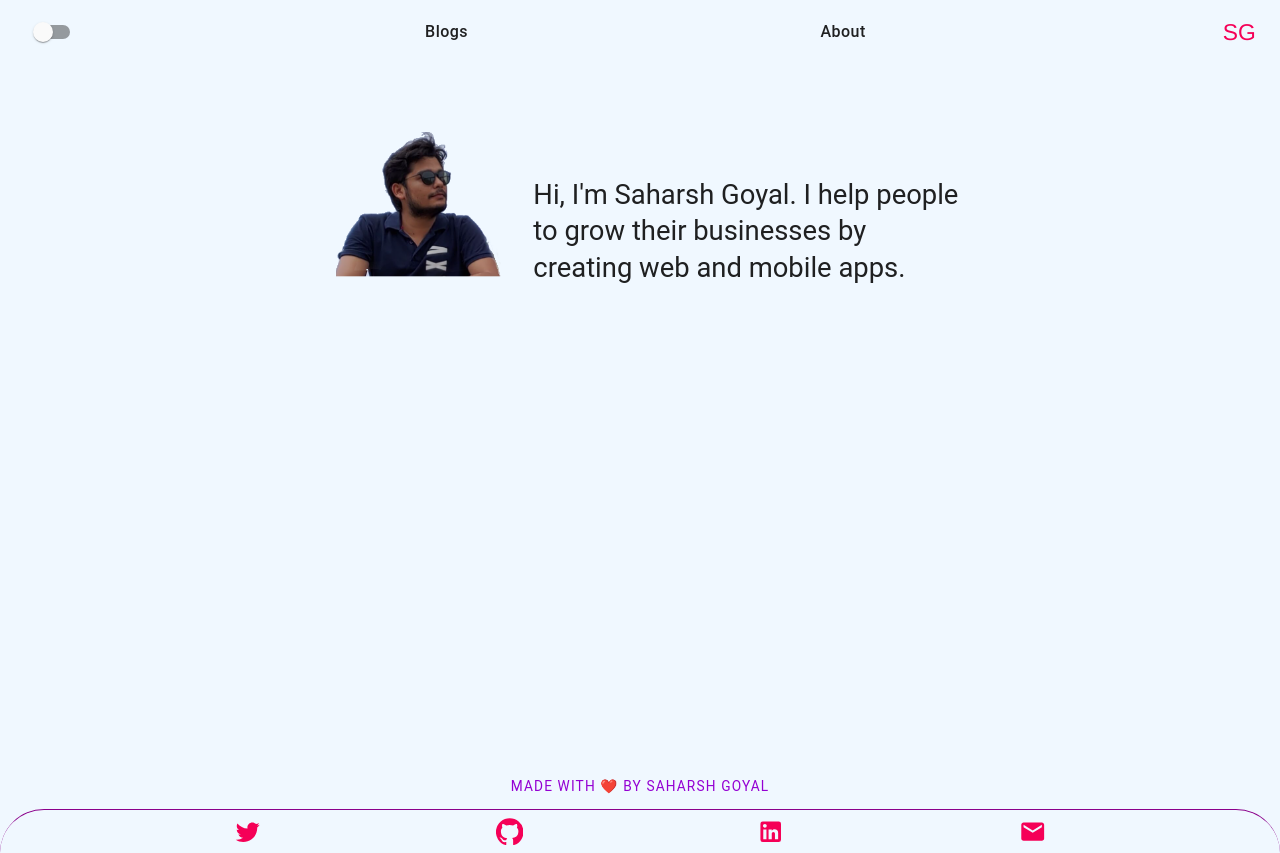
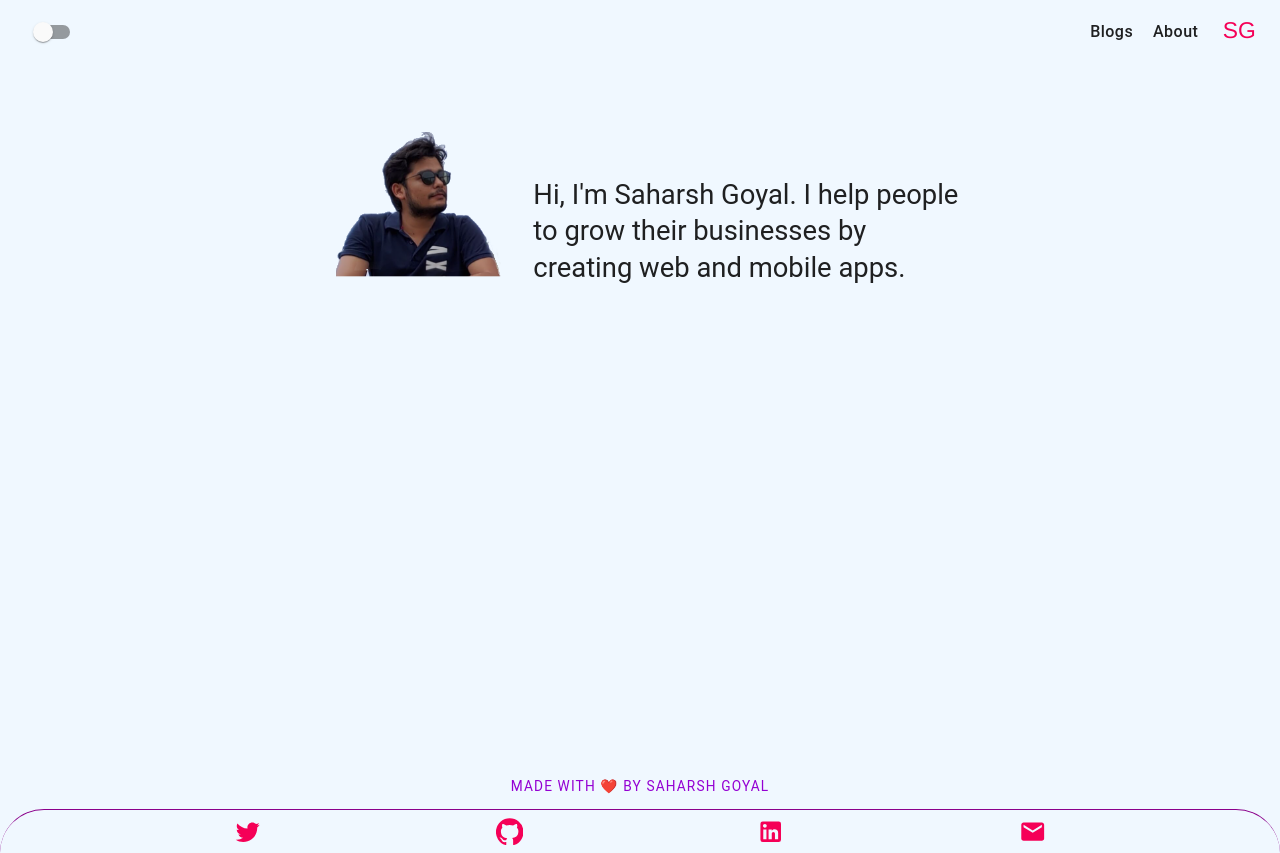
Before and after one commit to saharshg/portfolio, a React (Create React App) app: page / in a window 1280 px wide. Built offline with nearby package versions, Linux system fonts and the light colour scheme.

Commit message:
Fix app header

```diff
--- a/public/index.html
+++ b/public/index.html
@@ -36,6 +36,8 @@
       property="og:image"
       content="https://saharshgoyal.com/images/saharsh-description.png"
     />
+    <meta property="og:image:width" content="1200" />
+    <meta property="og:image:height" content="628" />
 
     <!-- Twitter -->
     <meta property="twitter:card" content="summary_large_image" />
--- a/src/components/AppHeader/AppHeader.js
+++ b/src/components/AppHeader/AppHeader.js
@@ -1,4 +1,5 @@
 import {
+  Box,
   Button,
   IconButton,
   Switch,
@@ -68,6 +69,7 @@ const AppHeader = () => {
             inputProps={{ 'aria-label': 'change mode' }}
           />
 
+          <Box style={{ display: 'flex' }}>
             {sm ? (
               <IconButton
                 edge='start'
@@ -105,6 +107,7 @@ const AppHeader = () => {
                 SG
               </Typography>
             )}
+          </Box>
         </Toolbar>
       </AppBar>
       <AppMenu
```
Also changed, not shown: 4 other files (tests, documents, lock files or other folders). Lines whose indentation alone changed are shown as unchanged.
